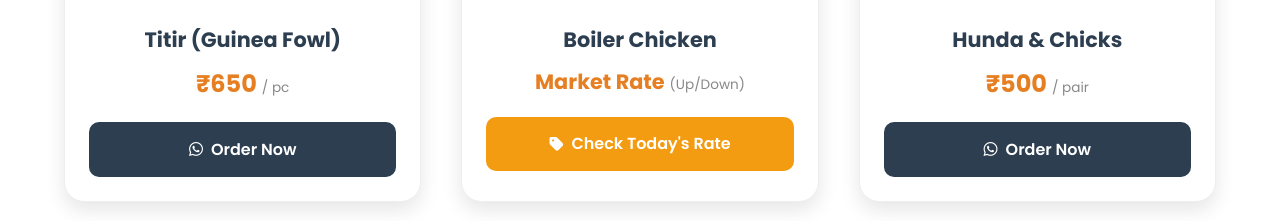
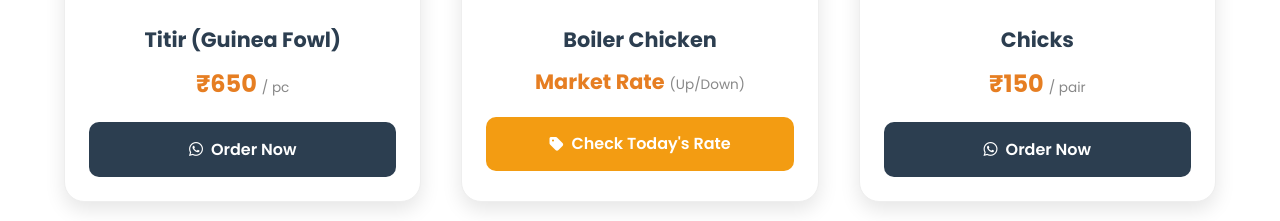
Before and after one commit to rajpratham1/Sunrise-Polutry, a plain HTML site: page index.html in a window 1280 px wide. Shown: the part 2831-3052 px from the top of the page. Drawn offline with Linux system fonts and the light colour scheme.

Commit message:
Update index.html

```diff
--- a/index.html
+++ b/index.html
@@ -941,8 +941,8 @@
                         <img src="https://cdn.vox-cdn.com/thumbor/VAzxtRV_QDH-1RkHnf0TiRtK6fQ=/0x0:3313x2163/1200x800/filters:focal(1392x817:1922x1347)/cdn.vox-cdn.com/uploads/chorus_image/image/66608840/shutterstock_89645749.0.jpg" alt="Little Chicks" class="product-img">
                     </div>
                     <div class="product-info">
-                        <h3 class="product-name">Hunda & Chicks</h3>
-                        <div class="product-price">₹500 <small>/ pair</small></div>
+                        <h3 class="product-name">Chicks</h3>
+                        <div class="product-price">₹150 <small>/ pair</small></div>
                         <a href="https://wa.me/919546010801?text=I'm interested in Hunda/Chicks" class="order-btn"><i class="fab fa-whatsapp"></i> Order Now</a>
                     </div>
                 </div>
```
